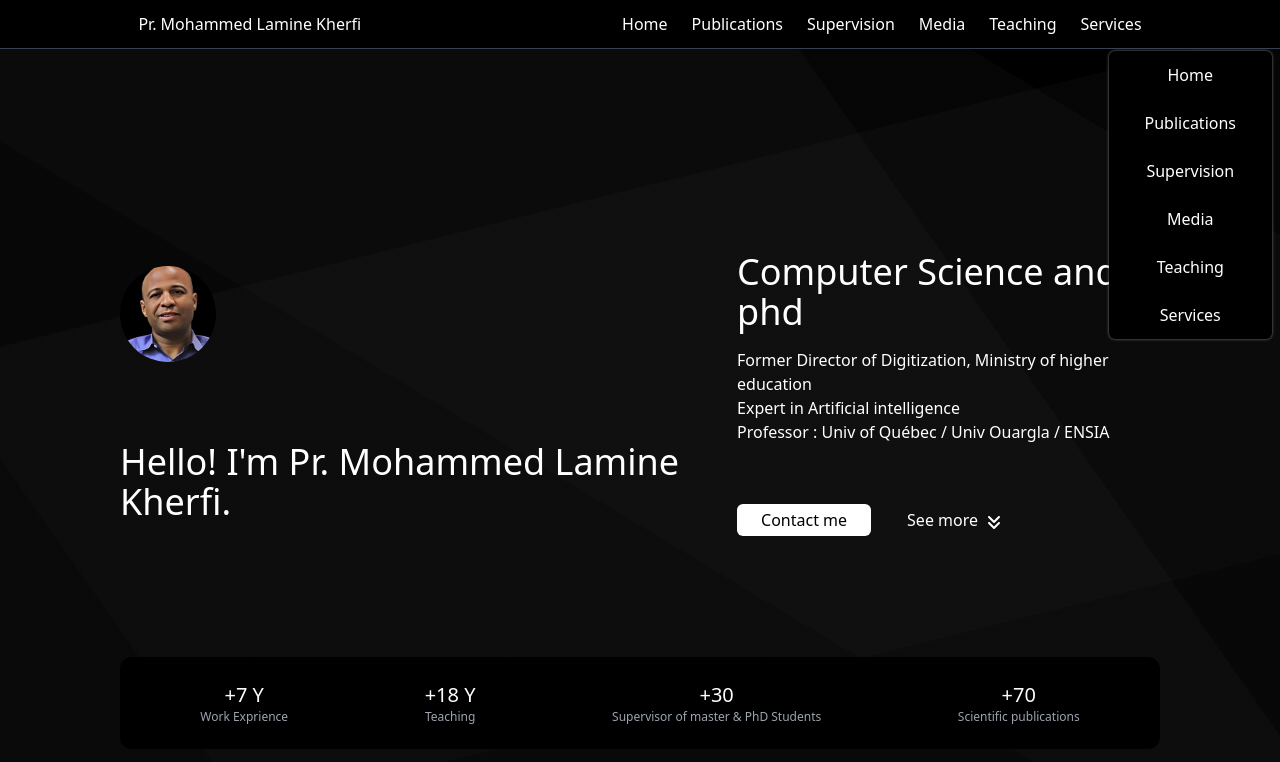
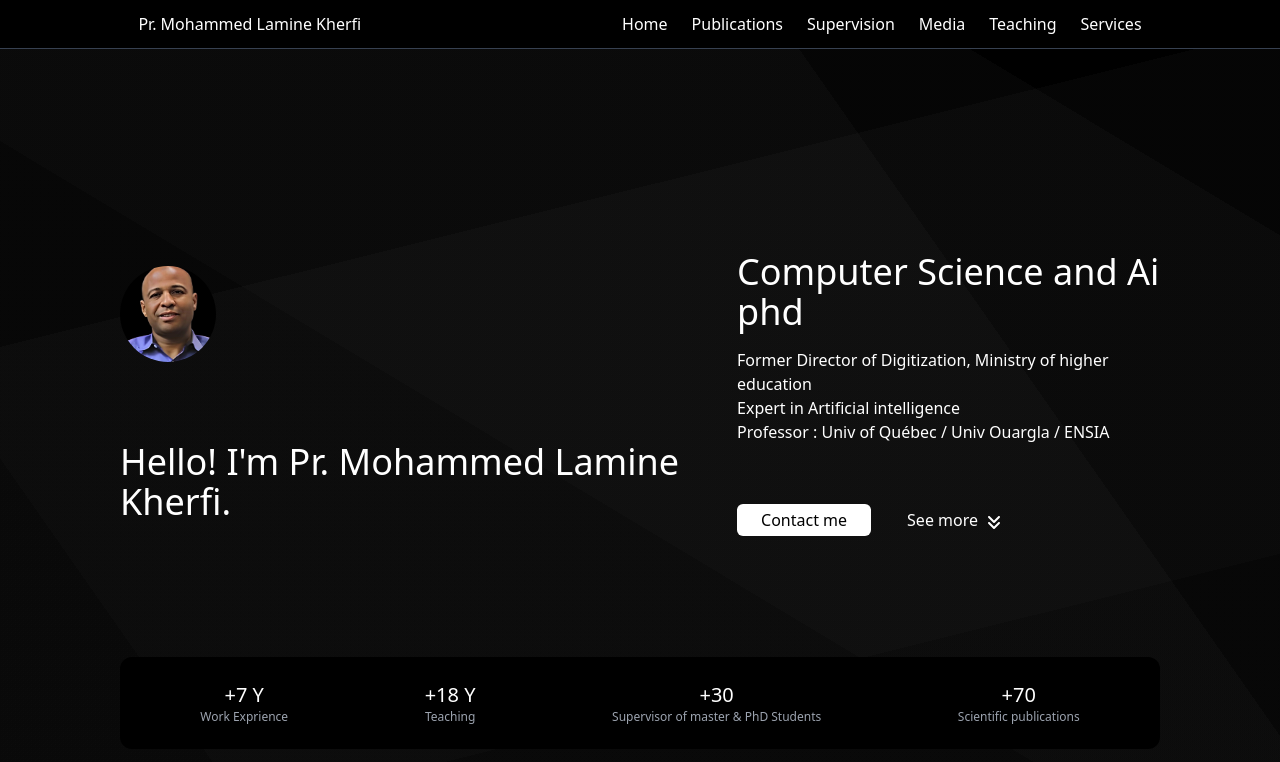
Before and after one commit to medlnb/kherfi-portfolio, a Next.js app: page / in a window 1280 px wide. Shown: the top 762 px of the page. Built offline with nearby package versions, Linux system fonts and the light colour scheme.

Commit message:
Fix: nav bug

```diff
--- a/components/Nav.tsx
+++ b/components/Nav.tsx
@@ -7,7 +7,7 @@ function Nav() {
   const pathname = usePathname();
   const pageSelected = pathname.split("/")[1];
 
-  const [toggleNav, setToggleNav] = useState(true);
+  const [toggleNav, setToggleNav] = useState(false);
   const menuRef = useRef(null);
   const navs = [
     "Home",
```
